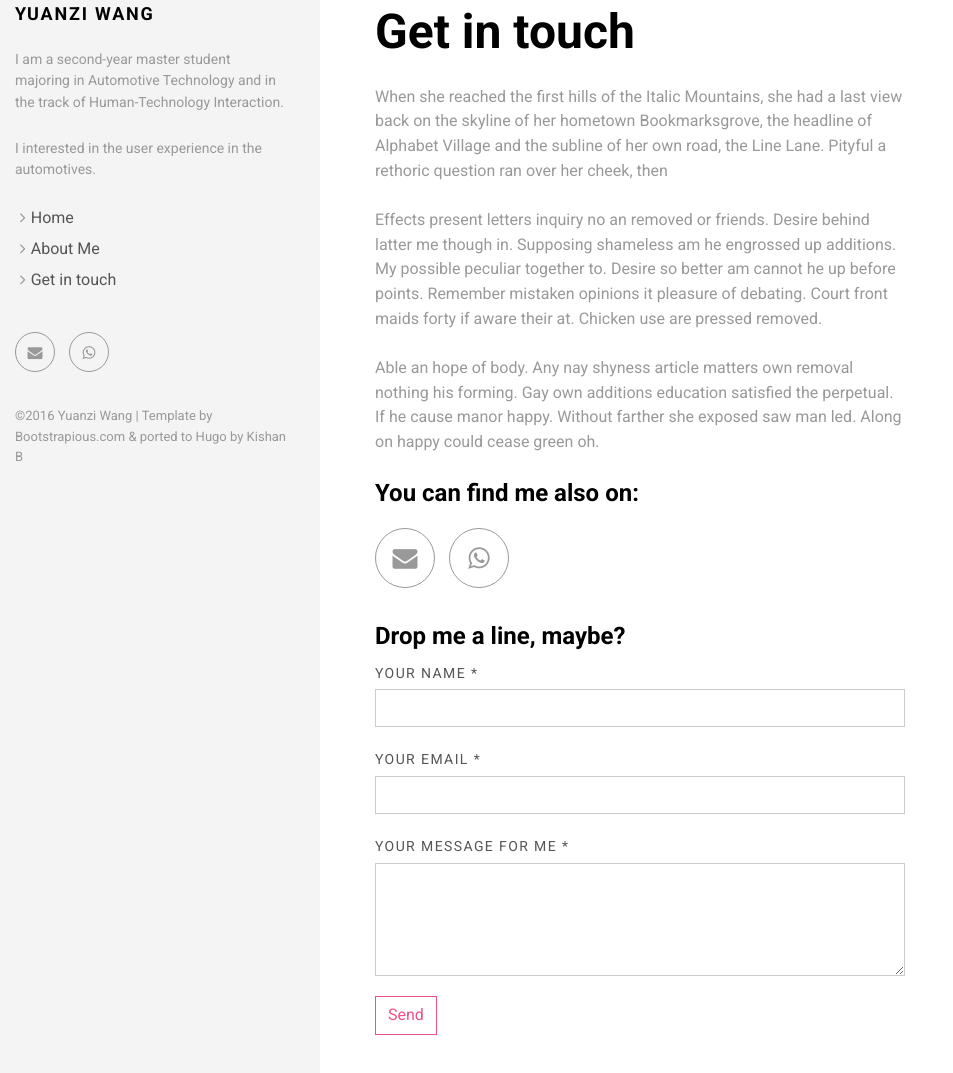
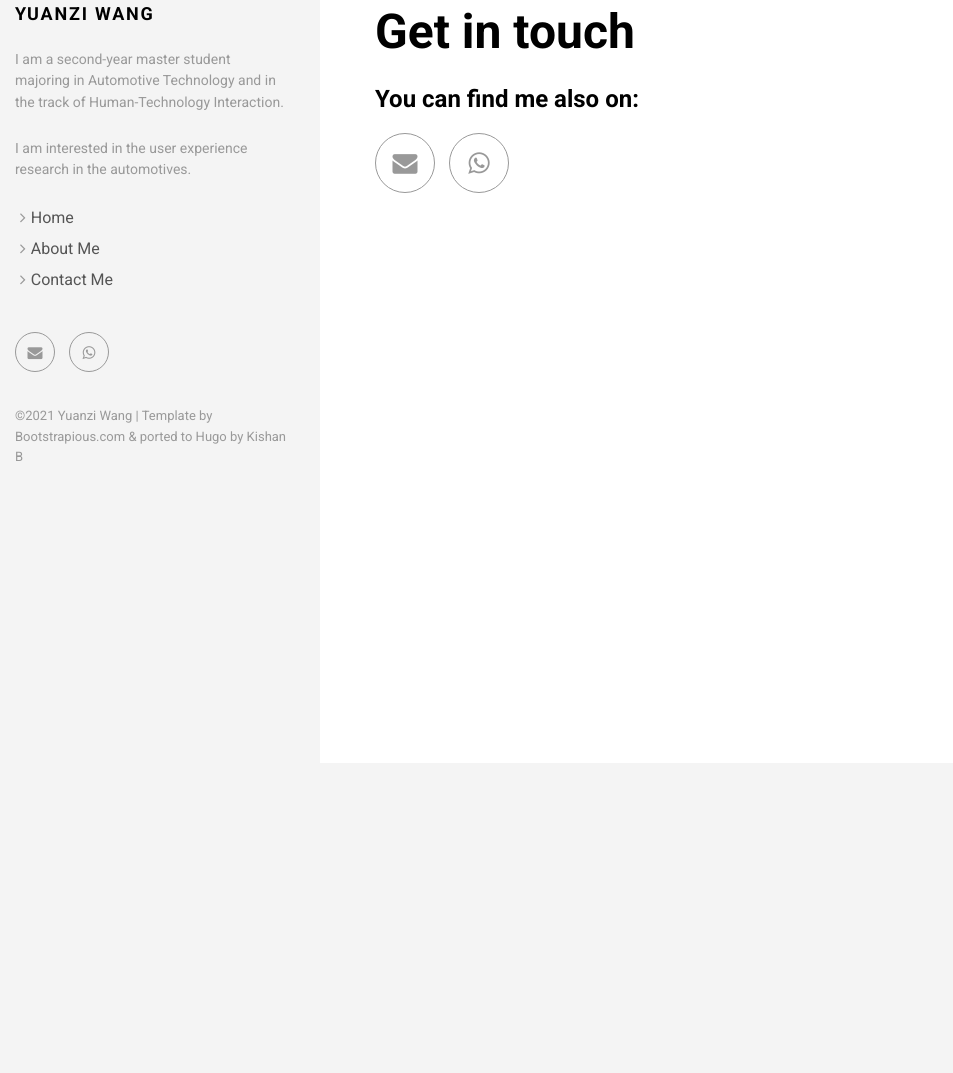
Before and after one commit to yuanzi-wang/yuanzi-wang.github.io, a plain HTML site: page contact/index.html in a window 1280 px wide. Shown: the part 37-1110 px from the top of the page, without its empty margins (0-953 px from the left). After the commit the page ends 800 px from the top, so only its background shows below. Drawn offline with Linux system fonts and the light colour scheme.

Commit message:
modified contact

```diff
--- a/contact/index.html
+++ b/contact/index.html
@@ -41,7 +41,7 @@
 
       <p class="sidebar-p">I am a second-year master student majoring in Automotive Technology and in the track of Human-Technology Interaction.</p>
 
-      <p class="sidebar-p">I interested in the user experience in the automotives.</p>
+      <p class="sidebar-p">I am interested in the user experience research in the automotives.</p>
 
     <ul class="sidebar-menu">
 
@@ -49,7 +49,7 @@
 
         <li><a href="https://yuanzi-wang.github.io/about/">About Me</a></li>
 
-        <li><a href="https://yuanzi-wang.github.io/contact/">Get in touch</a></li>
+        <li><a href="https://yuanzi-wang.github.io/contact/">Contact Me</a></li>
 
     </ul>
     <p class="social">
@@ -78,7 +78,7 @@
     <div class="copyright">
       <p class="credit">
 
-          &copy;2016 Yuanzi Wang |
+          &copy;2021 Yuanzi Wang |
 
         Template by <a href="https://bootstrapious.com/free-templates" class="external">Bootstrapious.com</a>
 
@@ -100,9 +100,6 @@
     <div class="col-lg-8">
       <div class="content-column-content">
          <h1>Get in touch</h1>
-         <p>When she reached the first hills of the Italic Mountains, she had a last view back on the skyline of her hometown Bookmarksgrove, the headline of Alphabet Village and the subline of her own road, the Line Lane. Pityful a rethoric question ran over her cheek, then</p>
-<p>Effects present letters inquiry no an removed or friends. Desire behind latter me though in. Supposing shameless am he engrossed up additions. My possible peculiar together to. Desire so better am cannot he up before points. Remember mistaken opinions it pleasure of debating. Court front maids forty if aware their at. Chicken use are pressed removed.</p>
-<p>Able an hope of body. Any nay shyness article matters own removal nothing his forming. Gay own additions education satisfied the perpetual. If he cause manor happy. Without farther she exposed saw man led. Along on happy could cease green oh.</p>
 
          <h4>You can find me also on:</h4>
          <p class="social social--big">
@@ -128,26 +125,7 @@
 </p>
 
 
-         <h4>Drop me a line, maybe?</h4>
-         <form id="contact-form" class="contact-form form" method="post" action="https://formspree.io/you@yoursite.com">
-           <div class="controls">
-             <div class="form-group">
-               <label for="name">Your name *</label>
-               <input type="text" name="name" id="name" required="required" class="form-control">
-             </div>
-             <div class="form-group">
-               <label for="email">Your email *</label>
-               <input type="email" name="email" id="email" required="required" class="form-control">
-             </div>
-             <div class="form-group">
-               <label for="message">Your message for me *</label>
-               <textarea rows="4" name="message" id="message" required="required" class="form-control"></textarea>
-             </div>
-             <div>
-               <input type="submit" value="Send" class="btn btn-ghost">
-             </div>
-           </div>
-         </form>
+
 
       </div>
     </div>
```
Also changed, not shown: 404.html (+3 -3 lines), about/index.html (+3 -3 lines), categories/index.html (+3 -3 lines), portfolio/index.html (+3 -3 lines), portfolio/work2/index.html (+3 -3 lines), portfolio/work3/index.html (+3 -3 lines), tags/index.html (+3 -3 lines).
